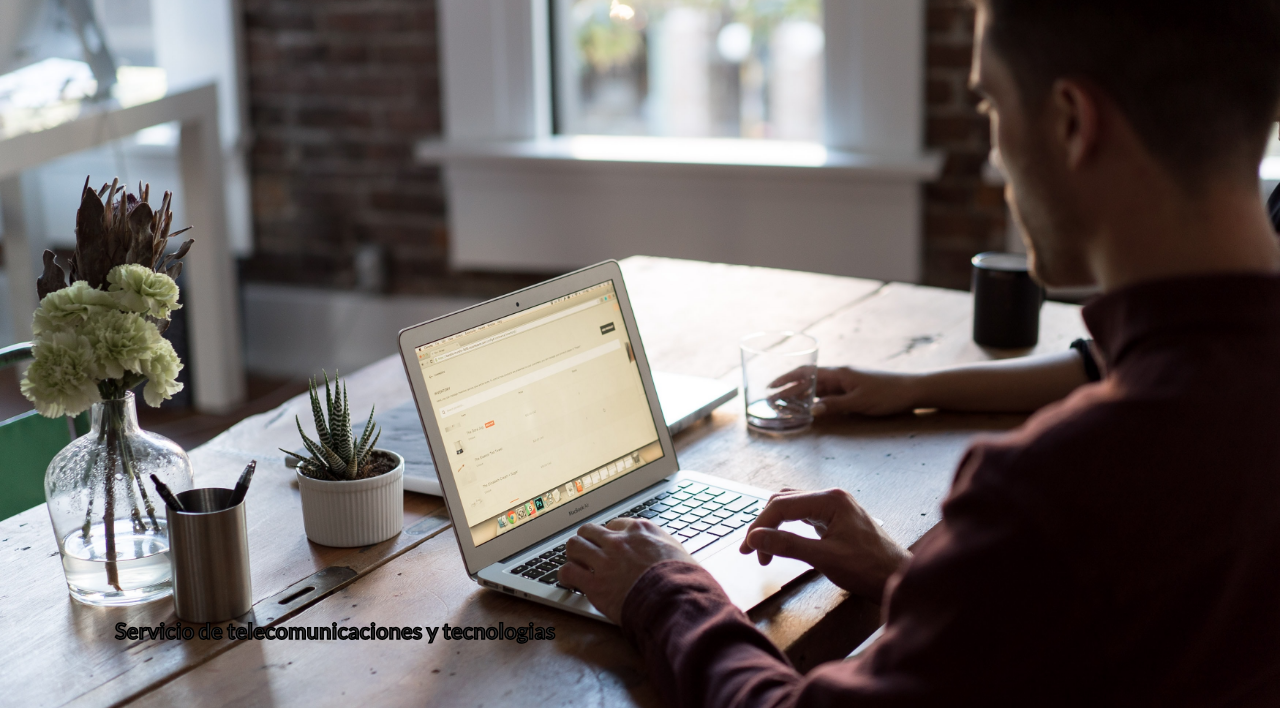
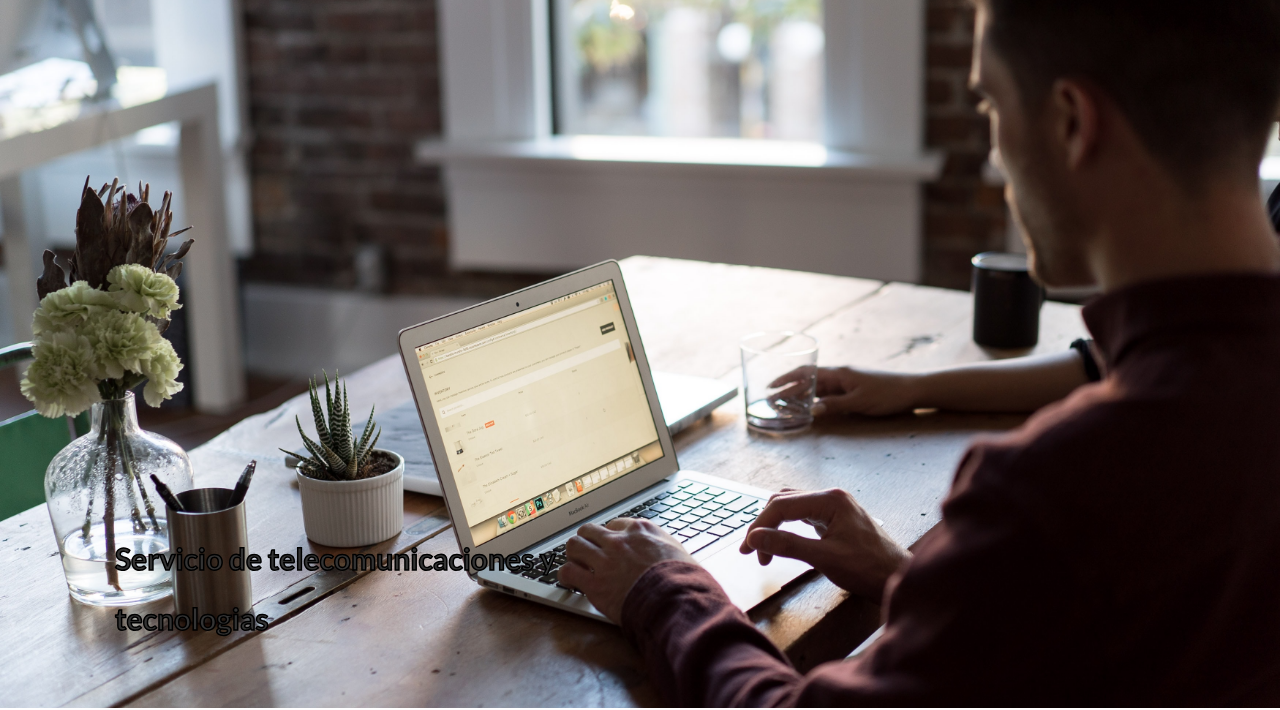
Before and after one commit to aSt0m/enlazze, a plain HTML site: page index.html in a window 1280 px wide. Shown: the part 92-802 px from the top of the page. Drawn offline with Linux system fonts and the light colour scheme.

Commit message:
Update style.css

```diff
--- a/css/style.css
+++ b/css/style.css
@@ -29,7 +29,7 @@ img {
 }
 
 h1{
-font-size: 3.2rem;
+font-size: 3.8rem;
 }
 h2{
 font-size: 3rem;
@@ -134,7 +134,7 @@ font-size: 2.6rem;
     -webkit-text-stroke: 1.5px black;
     color: #333333;
     max-width: 60rem;
-    font-size: 2.2rem;
+    font-size: 3rem;
 
 }
 
@@ -161,7 +161,7 @@ font-size: 2.6rem;
 }
 @media (min-width: 768px){
     .navegacion a{
-        color: #000000;
+        color: black;
         display: inline-block;
         font-size: 1.6rem;
         margin-right: 2rem;
```
